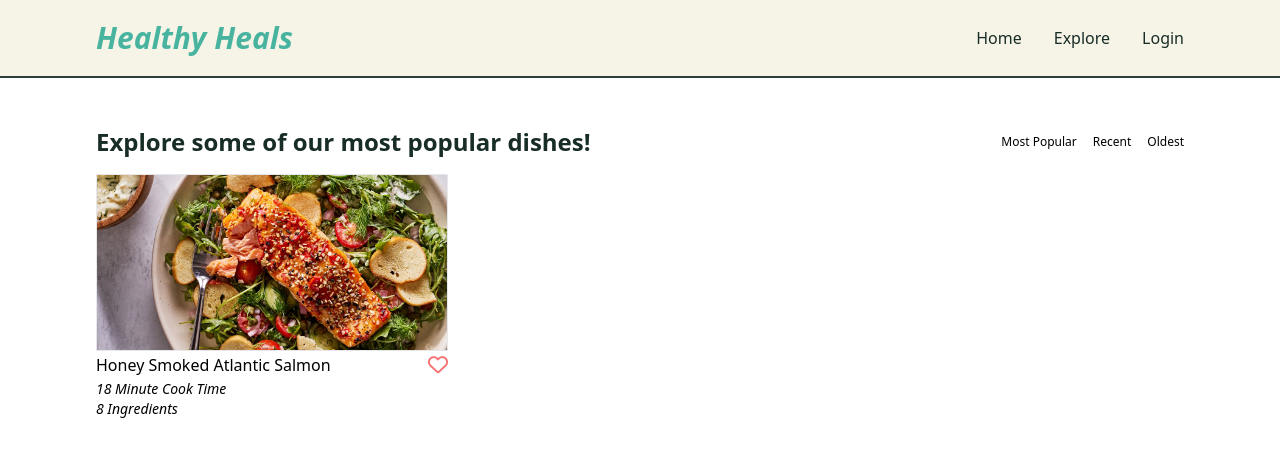
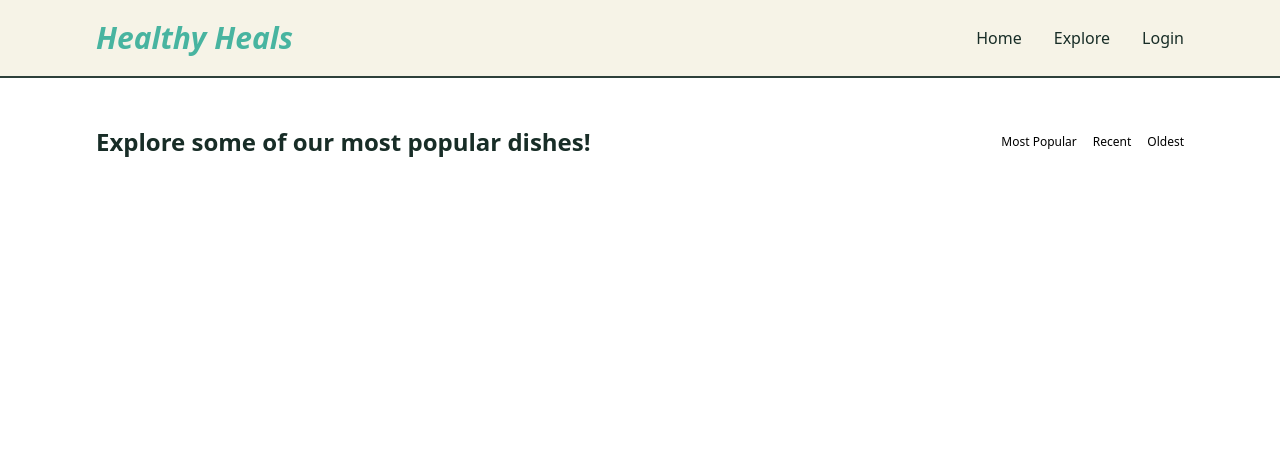
Before and after one commit to WyattBensman/healthy-heals, a React (Vite) app in the folder client/: page / in a window 1280 px wide. Shown: the top 456 px of the page. Built offline with nearby package versions, Linux system fonts and the light colour scheme; what apollo-upload-client would draw is missing.

Commit message:
Worked on Create Dish Form, still incomplete

```diff
--- a/client/src/components/forms/CreateDishForm.jsx
+++ b/client/src/components/forms/CreateDishForm.jsx
@@ -29,6 +29,7 @@
     e.preventDefault();
 
     try {
+      console.log(formData);
       const { data } = await createDish({
         variables: {
           ...formData,
--- a/client/src/pages/Home.jsx
+++ b/client/src/pages/Home.jsx
@@ -1,5 +1,3 @@
-import DefaultCard from "../components/cards/defaultCard";
-
 export default function Home() {
   return (
     <>
@@ -13,9 +11,8 @@
           <p>Oldest</p>
         </div>
       </div>
-      <div className="grid lg:grid-cols-3 md:grid-cols-2 sm:grid-cols-1 gap-4">
-        <DefaultCard />
-      </div>
+      {/* MAP THROUGH CARDS INSIDE THIS DIV */}
+      <div className="grid lg:grid-cols-3 md:grid-cols-2 sm:grid-cols-1 gap-4"></div>
     </>
   );
 }
```
